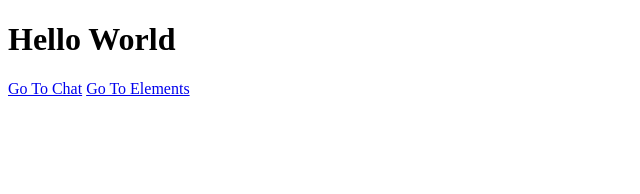
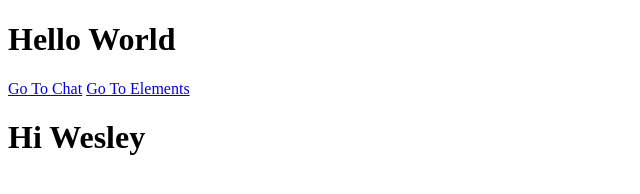
Before and after one commit to lutherQii/cOffeeDate, a website: page index.html in a window 1280 px wide. Shown: the whole page, without its empty margins (0-640 px from the left). Drawn offline with Linux system fonts and the light colour scheme.

Commit message:
modified:   index.html
	Small Changes to see if it works

```diff
--- a/index.html
+++ b/index.html
@@ -78,6 +78,8 @@
     <a href="chat.html">Go To Chat</a>
     <a href="elements.html">Go To Elements</a>
 
+    <h1>Hi Wesley</h1>
+
     <script>
         if ('serviceWorker' in navigator) {
             navigator.serviceWorker.register('/service-worker.js');
```
